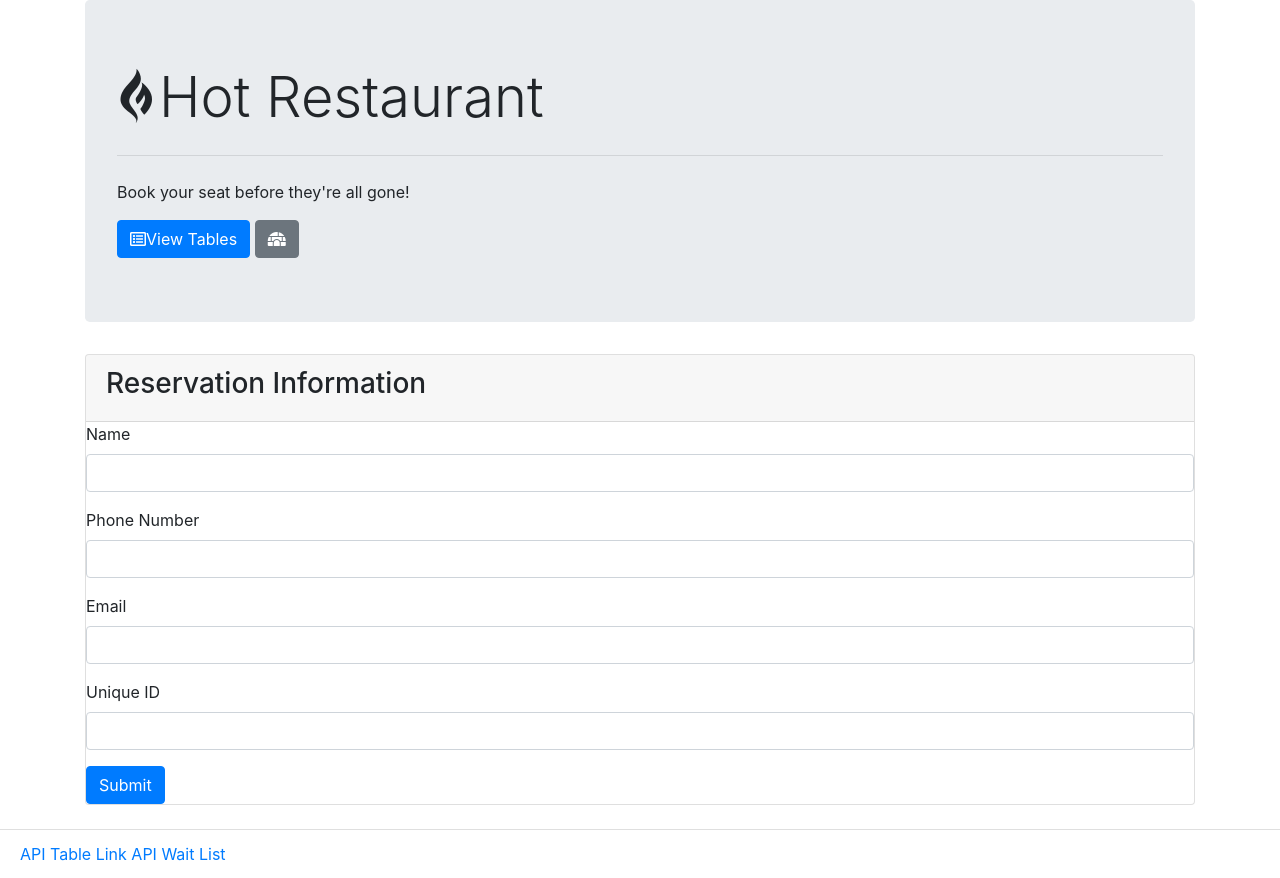
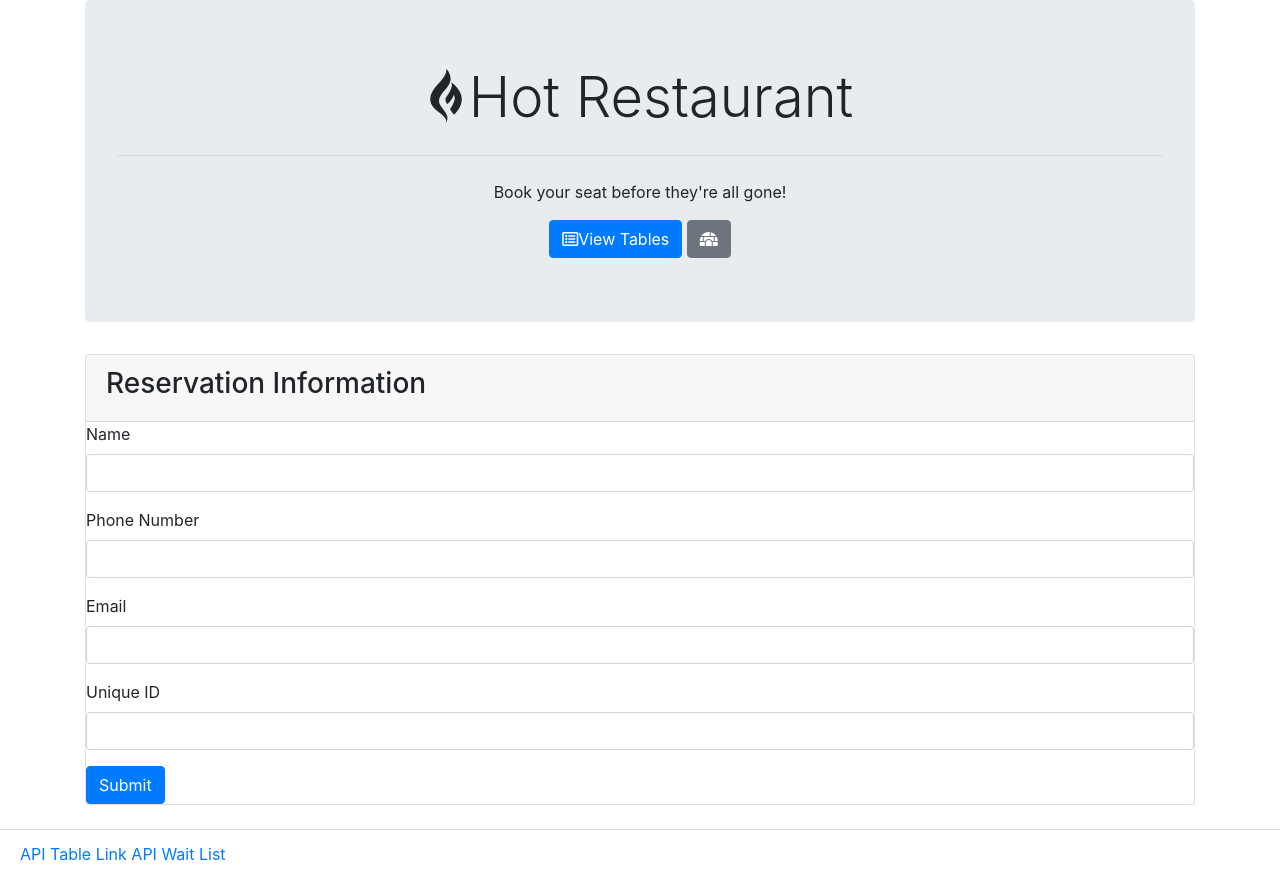
Before and after one commit to Harleyjenn44/Hot-Restaurant, a plain HTML site: page reservation.html in a window 1280 px wide. Drawn offline with nearby package versions, Linux system fonts and the light colour scheme.

Commit message:
centered

```diff
--- a/reservation.html
+++ b/reservation.html
@@ -6,6 +6,7 @@
     <title>Reservation</title>
     <link rel="stylesheet" href="https://stackpath.bootstrapcdn.com/bootstrap/4.4.1/css/bootstrap.min.css" integrity="sha384-Vkoo8x4CGsO3+Hhxv8T/Q5PaXtkKtu6ug5TOeNV6gBiFeWPGFN9MuhOf23Q9Ifjh" crossorigin="anonymous">
     <link rel="stylesheet" href="https://use.fontawesome.com/releases/v5.8.1/css/all.css"/>
+    <link rel="stylesheet" type="text/css" href="style.css" />
 </head>
 <body>
     <div class="container">
--- a/style.css
+++ b/style.css
@@ -0,0 +1,3 @@
+.jumbotron{
+    text-align: center;
+}
```
Also changed, not shown: mainpage.html (+3 -2 lines), table.html (+3 -2 lines).
